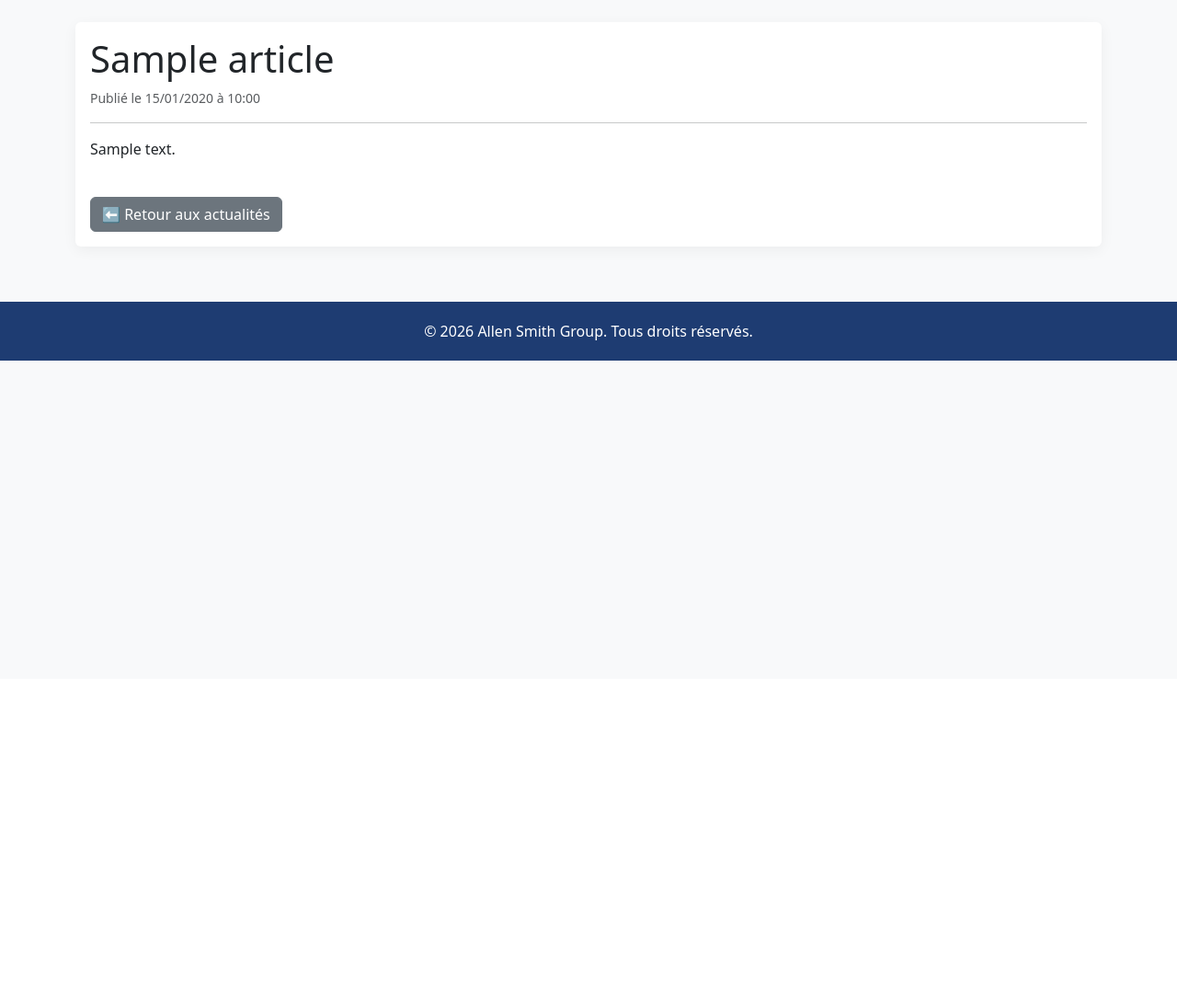
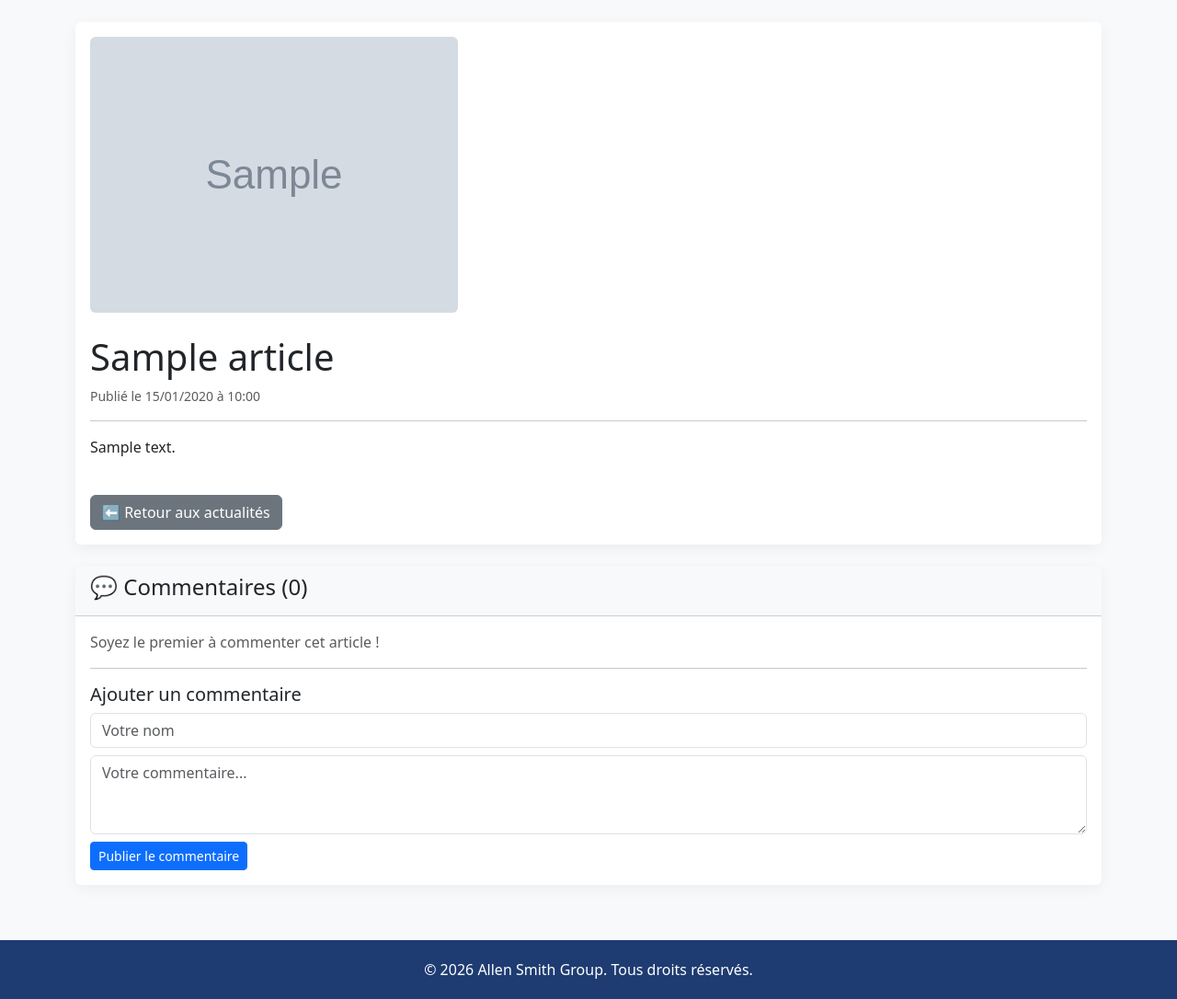
Before and after one commit to rodriguehounsounoukpe6-cmyk/allen-smith-group, a Flask app: page /article/1 in a window 1280 px wide. Shown: the part 62-1148 px from the top of the page at 92% size. Before the commit the page ends 454 px from the top, so only its background shows below. Run offline with Flask 3, Linux system fonts and the light colour scheme; tables that the repository leaves empty hold one stand-in row (values such as "Sample post"); grey boxes marked "Sample" are stand-in pictures.

Commit message:
Ajout du système de commentaires

```diff
--- a/app.py
+++ b/app.py
@@ -37,6 +37,8 @@ class Article(db.Model):
     id = db.Column(db.Integer, primary_key=True)
     titre = db.Column(db.String(200), nullable=False)
     contenu = db.Column(db.Text, nullable=False)
+    # ✅ NOUVEAU CHAMP POUR L'IMAGE
+    image_url = db.Column(db.String(500), nullable=True)
     date = db.Column(db.DateTime, default=datetime.utcnow)
 
 class ClientLog(db.Model):
@@ -97,7 +99,6 @@ def user(username):
 # --- PARTIE CONNEXION UNIQUE ---
 ADMIN_PASSWORD = "Allen2026"
 CLIENT_PASSWORD = "Client2026"
-
 @app.route('/login', methods=['GET', 'POST'])
 def login():
     if session.get('admin_logged_in'):
@@ -139,6 +140,7 @@ def admin():
                            dernieres_connexions=dernieres_connexions)
 
 @app.route('/admin/new_article', methods=['GET', 'POST'])
+@app.route('/admin/new_article', methods=['GET', 'POST'])
 def new_article():
     if not session.get('admin_logged_in'):
         return redirect(url_for('login'))
@@ -146,7 +148,10 @@ def new_article():
     if request.method == 'POST':
         titre = request.form.get('titre')
         contenu = request.form.get('contenu')
-        nouvel_article = Article(titre=titre, contenu=contenu)
+        # ✅ NOUVEAU : On récupère le lien de l'image
+        image_url = request.form.get('image_url')
+
+        nouvel_article = Article(titre=titre, contenu=contenu, image_url=image_url)
         db.session.add(nouvel_article)
         db.session.commit()
         return redirect(url_for('admin'))
--- a/templates/article_detail.html
+++ b/templates/article_detail.html
@@ -4,7 +4,7 @@
     <div class="card">
         <div class="card-body">
 
-            <!-- ✅ NOUVEAU : Image en grand au début de l'article -->
+            <!-- Image de l'article -->
             {% if article.image_url %}
                 <img src="{{ article.image_url }}" class="img-fluid mb-4 rounded" alt="{{ article.titre }}">
             {% endif %}
@@ -17,4 +17,43 @@
             <a href="/blog" class="btn btn-secondary">⬅ Retour aux actualités</a>
         </div>
     </div>
+
+    <br>
+
+    <!-- SECTION COMMENTAIRES -->
+    <div class="card">
+        <div class="card-header bg-light">
+            <h4>💬 Commentaires ({{ article.comments|length }})</h4>
+        </div>
+        <div class="card-body">
+
+            <!-- Liste des commentaires existants -->
+            {% for comment in article.comments %}
+                <div class="card mb-2">
+                    <div class="card-body">
+                        <strong>{{ comment.auteur }}</strong>
+                        <small class="text-muted">- {{ comment.date.strftime('%d/%m/%Y à %H:%M') }}</small>
+                        <p class="mt-2 mb-0">{{ comment.contenu }}</p>
+                    </div>
+                </div>
+            {% else %}
+                <p class="text-muted">Soyez le premier à commenter cet article !</p>
+            {% endfor %}
+
+            <hr>
+
+            <!-- Formulaire pour ajouter un commentaire -->
+            <h5>Ajouter un commentaire</h5>
+            <form method="POST" action="/article/{{ article.id }}/comment">
+                <div class="mb-2">
+                    <input type="text" name="auteur" class="form-control" placeholder="Votre nom" required>
+                </div>
+                <div class="mb-2">
+                    <textarea name="contenu" class="form-control" rows="3" placeholder="Votre commentaire..." required></textarea>
+                </div>
+                <button type="submit" class="btn btn-primary btn-sm">Publier le commentaire</button>
+            </form>
+
+        </div>
+    </div>
 {% endblock %}
```
